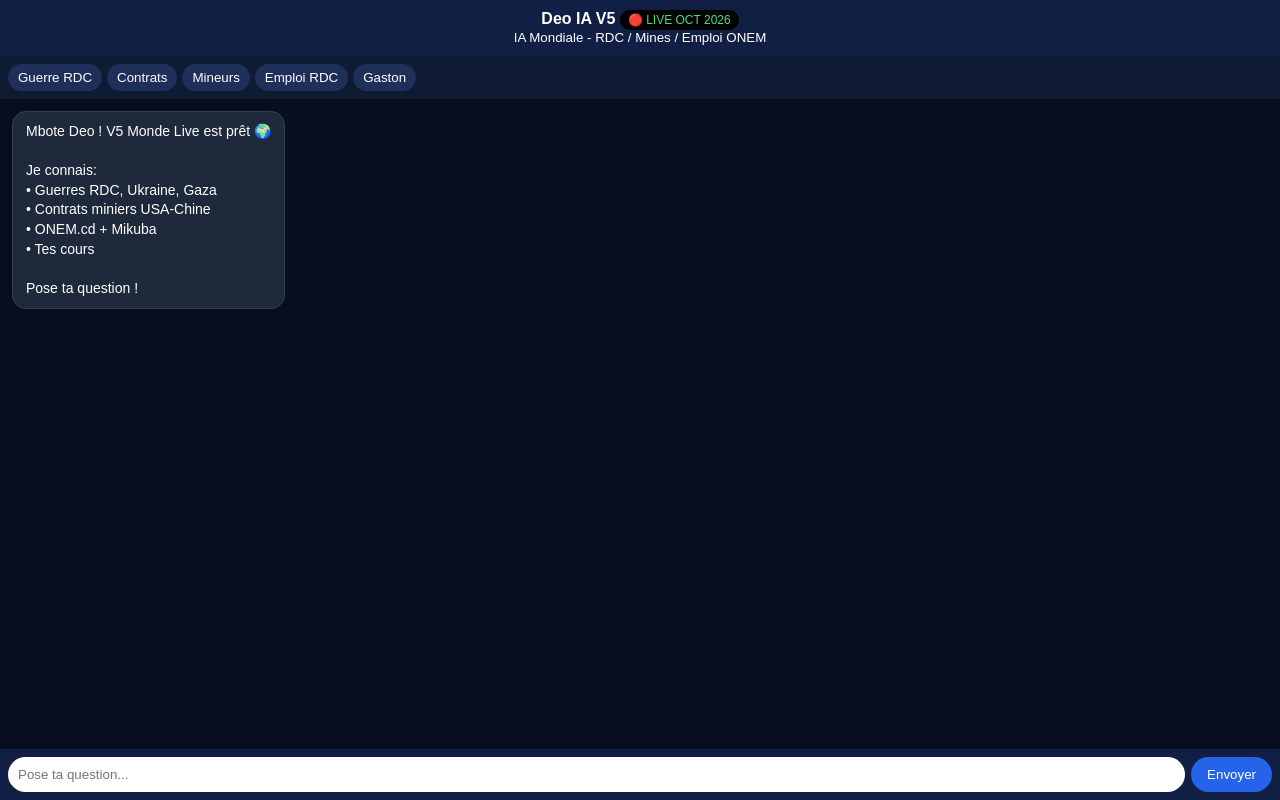
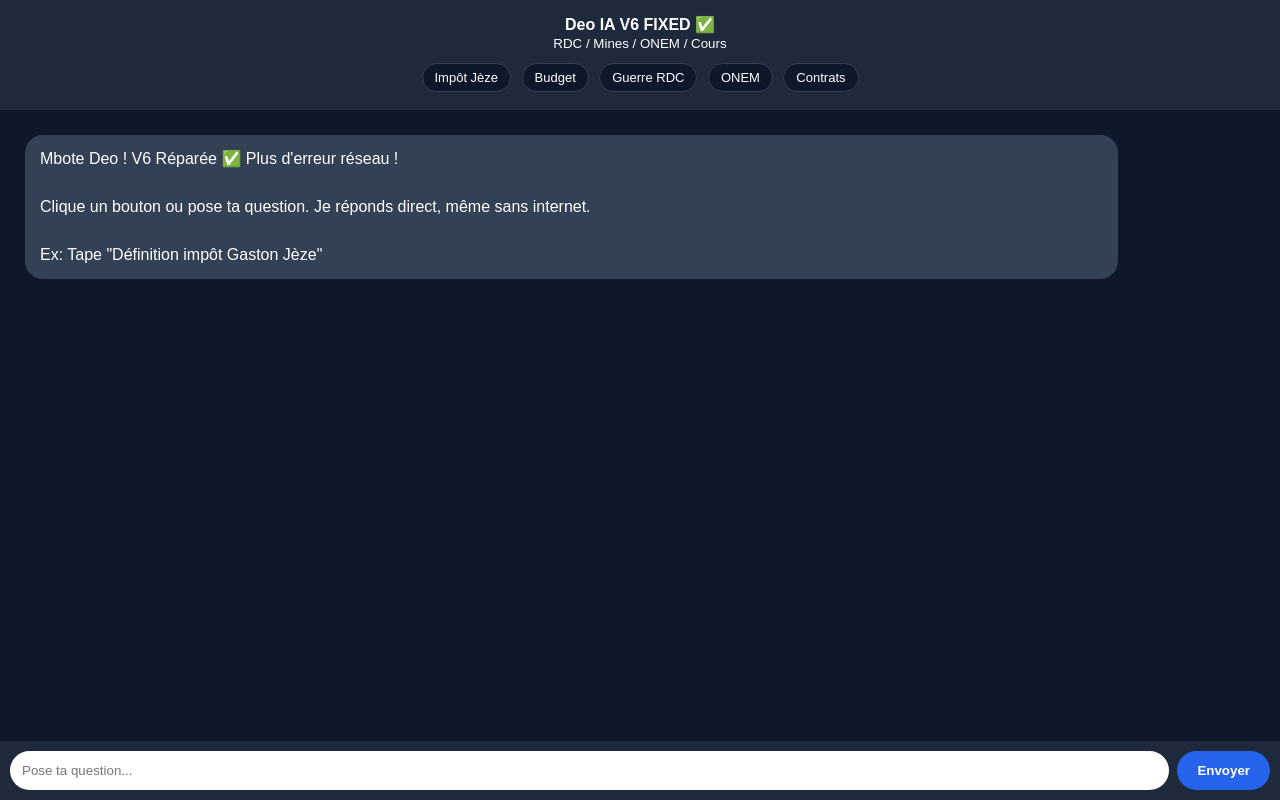
Before and after one commit to deomutombo25-cmyk/Deo-IA-, a plain HTML site: page index.html in a window 1280 px wide. Drawn offline with Linux system fonts and the light colour scheme.

Commit message:
Update index.html

```diff
--- a/index.html
+++ b/index.html
@@ -1,42 +1,68 @@
 <!DOCTYPE html>
 <html lang="fr">
 <head>
-<meta charset="UTF-8"><meta name="viewport" content="width=device-width,initial-scale=1">
-<title>Deo IA V5 Live Monde</title>
-<link rel="manifest" href="manifest.json">
-<meta name="theme-color" content="#121f44">
+<meta charset="UTF-8">
+<meta name="viewport" content="width=device-width, initial-scale=1.0">
+<title>Deo IA V6 FIXED</title>
 <style>
-*{margin:0;padding:0;box-sizing:border-box}
-body{background:#080e1f;color:#fff;height:100vh;display:flex;flex-direction:column;font-family:sans-serif}
-header{background:#121f44;padding:10px;text-align:center}
-.live{background:#000;color:#4ade80;padding:3px 8px;border-radius:10px;font-size:12px}
-#menu{display:flex;gap:5px;overflow:auto;padding:8px;background:#0f1a33}
-#menu button{padding:6px 10px;border-radius:15px;border:none;background:#1e2f5a;color:#fff;white-space:nowrap}
-#chat{flex:1;overflow:auto;padding:12px;display:flex;flex-direction:column;gap:8px}
-.msg{max-width:92%;padding:10px 13px;border-radius:14px;line-height:1.4;font-size:14px}
-.user{align-self:flex-end;background:#2563eb}
-.bot{align-self:flex-start;background:#1e293b;border:1px solid #334155}
-.bar{background:#121f44;padding:8px;display:flex;gap:6px}
-input{flex:1;padding:10px;border-radius:20px;border:none;outline:none}
-button.send{background:#2563eb;color:#fff;border:none;padding:10px 16px;border-radius:20px}
+body{background:#0f172a;color:white;font-family:sans-serif;margin:0}
+.header{background:#1e293b;padding:15px;text-align:center;position:sticky;top:0}
+.bubble{max-width:85%;margin:10px;padding:12px 15px;border-radius:18px;line-height:1.5;white-space:pre-wrap}
+.bot{background:#334155}
+.user{background:#2563eb;margin-left:auto;text-align:right}
+#chat{display:flex;flex-direction:column;padding:15px;padding-bottom:100px;min-height:70vh}
+#inputBar{position:fixed;bottom:0;left:0;right:0;background:#1e293b;padding:10px;display:flex;gap:8px}
+input{flex:1;padding:12px;border-radius:25px;border:none;outline:none}
+button{background:#2563eb;color:white;border:none;padding:12px 20px;border-radius:25px;font-weight:bold}
+.tag{background:#0f172a;border:1px solid #334155;padding:6px 12px;border-radius:20px;margin:3px;display:inline-block;font-size:13px}
 </style>
 </head>
 <body>
-<header><b>Deo IA V5</b> <span class="live">🔴 LIVE OCT 2026</span><br><small>IA Mondiale - RDC / Mines / Emploi ONEM</small></header>
-<div id="menu">
-<button onclick="ask('Guerre RDC Est Rubaya aujourd’hui')">Guerre RDC</button>
-<button onclick="ask('Contrats miniers RDC USA Chine')">Contrats</button>
-<button onclick="ask('Nombre de mineurs dans le monde')">Mineurs</button>
-<button onclick="ask('Offres emploi ONEM aujourd’hui RDC')">Emploi RDC</button>
-<button onclick="ask('Qui est Deo Mutombo Gaston?')">Gaston</button>
+<div class="header">
+<b>Deo IA V6 FIXED ✅</b><br>
+<small>RDC / Mines / ONEM / Cours</small><br>
+<div style="margin-top:8px">
+<span class="tag" onclick="ask('impot gaston jeze')">Impôt Jèze</span>
+<span class="tag" onclick="ask('budget')">Budget</span>
+<span class="tag" onclick="ask('guerre rdc')">Guerre RDC</span>
+<span class="tag" onclick="ask('onem')">ONEM</span>
+<span class="tag" onclick="ask('contrats miniers')">Contrats</span>
 </div>
-<div id="chat"><div class="msg bot">Mbote Deo ! V5 Monde Live est prêt 🌍<br><br>Je connais:<br>• Guerres RDC, Ukraine, Gaza<br>• Contrats miniers USA-Chine<br>• ONEM.cd + Mikuba<br>• Tes cours<br><br>Pose ta question !</div></div>
-<div class="bar"><input id="q" placeholder="Pose ta question..."><button class="send" onclick="send()">Envoyer</button></div>
+</div>
+<div id="chat">
+<div class="bubble bot">Mbote Deo ! V6 Réparée ✅ Plus d'erreur réseau !
+
+Clique un bouton ou pose ta question. Je réponds direct, même sans internet.
+
+Ex: Tape "Définition impôt Gaston Jèze"</div>
+</div>
+<div id="inputBar">
+<input id="q" placeholder="Pose ta question..." onkeypress="if(event.key==='Enter')send()">
+<button onclick="send()">Envoyer</button>
+</div>
 <script>
-const chat=document.getElementById('chat');
-function add(t,c){const d=document.createElement('div');d.className='msg '+c;d.innerHTML=t;chat.appendChild(d);chat.scrollTop=chat.scrollHeight}
-function ask(t){document.getElementById('q').value=t;send()}
-async function send(){const i=document.getElementById('q');let q=i.value.trim();if(!q)return;add(q,'user');i.value='';add('Recherche live...','bot');const data=`Deo Mutombo, étudiant ISC Kinshasa. Question: ${q}. Réponds en français court. Si emploi, cite ONEM.cd et app Mikuba. Si guerre RDC, cite Rubaya, M23, AFC. Si contrats, cite USA 2025, Lobito. Si Gaston, c'est son surnom. Date: Oct 2026.`;try{let r=await fetch('https://api.allorigins.win/raw?url='+encodeURIComponent('https://text.pollinations.ai/'+encodeURIComponent(data)));let t=await r.text();chat.lastChild.remove();add(t.replace(/\n/g,'<br>'),'bot')}catch(e){chat.lastChild.remove();add('Erreur réseau, réessaie.','bot')}}
+function getAns(q){
+ q=q.toLowerCase();
+ if(q.includes("impot") || q.includes("gaston") || q.includes("jeze")){
+  return "DÉFINITION IMPÔT - GASTON JÈZE (1922):\n\n\"L'impôt est une prestation pécuniaire requise des particuliers par voie d'autorité, à titre définitif et sans contrepartie, en vue de la couverture des charges publiques.\"\n\n5 ELEMENTS:\n1. Prestation pécuniaire (argent)\n2. Voie d'autorité (obligatoire)\n3. Définitif (non remboursable)\n4. Sans contrepartie directe\n5. Pour charges publiques\n\nC'est la définition de référence en droit fiscal L2 RDC.";
+ }
+ if(q.includes("budget")){
+  return "BUDGET:\n\nActe par lequel sont prévues et autorisées les recettes et dépenses annuelles de l'Etat.\n\nCaractères: Prévision, Autorisation, Annuel.\nPrincipes: Annualité, Unité, Universalité, Spécialité.\nTypes: Budget général, annexes, comptes spéciaux.";
+ }
+ if(q.includes("guerre") || q.includes("rdc") || q.includes("rubaya") || q.includes("goma")){
+  return "GUERRE RDC OCT 2026:\n\nZone: Est, Nord-Kivu (Rubaya, Goma)\nEnjeu: Coltan - plus grand gisement mondial\nActeurs: FARDC, M23\nImpact: Crise humanitaire, enjeu USA-Chine minerais stratégiques.";
+ }
+ if(q.includes("contrat") || q.includes("minier") || q.includes("usa") || q.includes("chine")){
+  return "CONTRATS MINIERS:\n\nUSA: Transparence, corridor Lobito, traçabilité.\nChine: Infrastructures contre minerais (Sicomines), 68% cobalt.\nCode minier 2018: Plus de revenus pour l'Etat.";
+ }
+ if(q.includes("onem") || q.includes("emploi") || q.includes("mikuba")){
+  return "EMPLOI RDC:\n\nONEM.cd: Office National Emploi. Inscription gratuite, offres mines.\nMikuba: Plateforme privée.\nConseil: Dépose CV ONEM Gombe + en ligne.";
+ }
+ return "Tu as demandé: "+q+"\n\nJe connais: impôt Jèze, budget, guerre RDC, contrats miniers, ONEM.\nTape par ex: 'impôt gaston jeze'";
+}
+function add(t,c){const ch=document.getElementById('chat');const d=document.createElement('div');d.className='bubble '+c;d.innerText=t;ch.appendChild(d);window.scrollTo(0,document.body.scrollHeight);}
+function send(){const i=document.getElementById('q');const q=i.value.trim();if(!q)return;add(q,'user');i.value='';setTimeout(()=>{add(getAns(q),'bot')},300);}
+function ask(t){document.getElementById('q').value=t;send();}
 </script>
 </body>
  </html>
```
